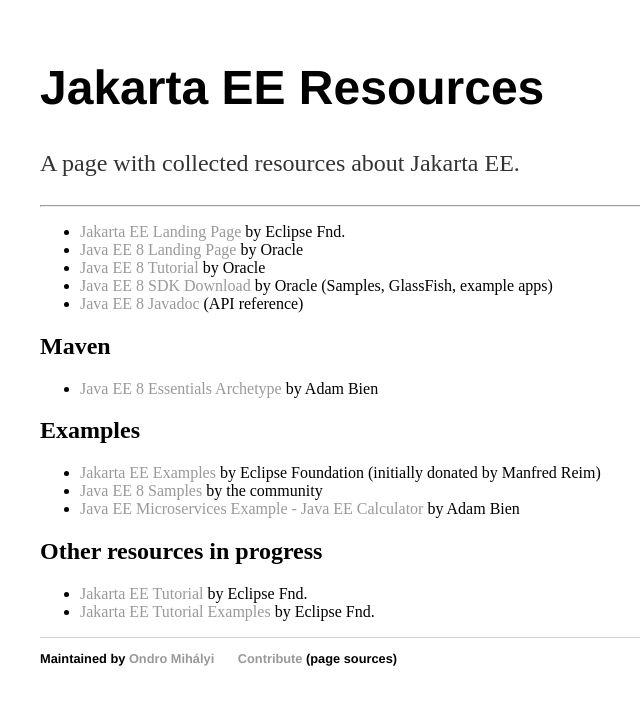
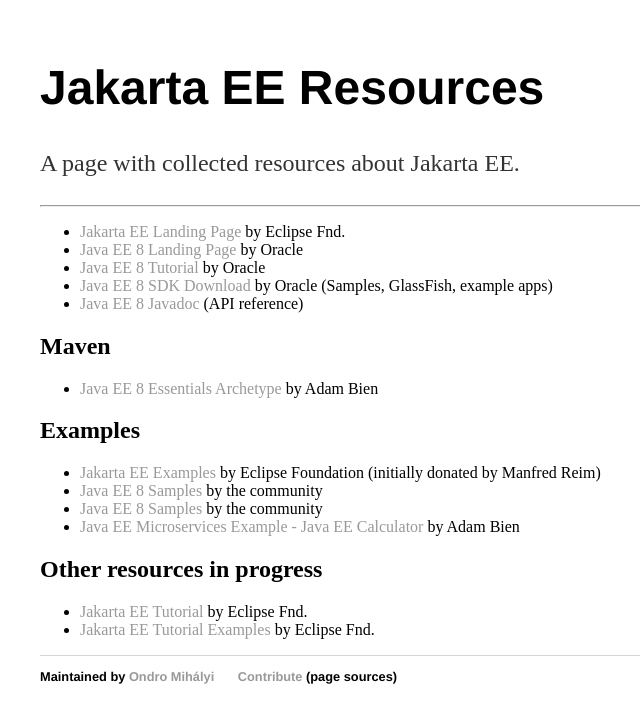
Before and after one commit to awesome-jakartaee/awesome-jakartaee.github.io, a Jekyll site: the page built from index.md, in a window 1280 px wide. Shown: the top 723 px of the page, without its empty margins (152-792 px from the left). Built offline with Jekyll 4.4.1, drawn with Linux system fonts in a browser that asks for light colours.

Commit message:
Java EE 7 Samples
They are different from Java EE 8 samples

```diff
--- a/index.md
+++ b/index.md
@@ -22,6 +22,7 @@
 
 * [Jakarta EE Examples](https://github.com/eclipse-ee4j/jakartaee-examples) by Eclipse Foundation (initially donated by Manfred Reim)
 * [Java EE 8 Samples](https://github.com/javaee-samples/javaee8-samples) by the community
+* [Java EE 8 Samples](https://github.com/javaee-samples/javaee7-samples) by the community
 * [Java EE Microservices Example - Java EE Calculator](https://github.com/AdamBien/javaee-calculator) by Adam Bien
 
 ## Other resources in progress
```
